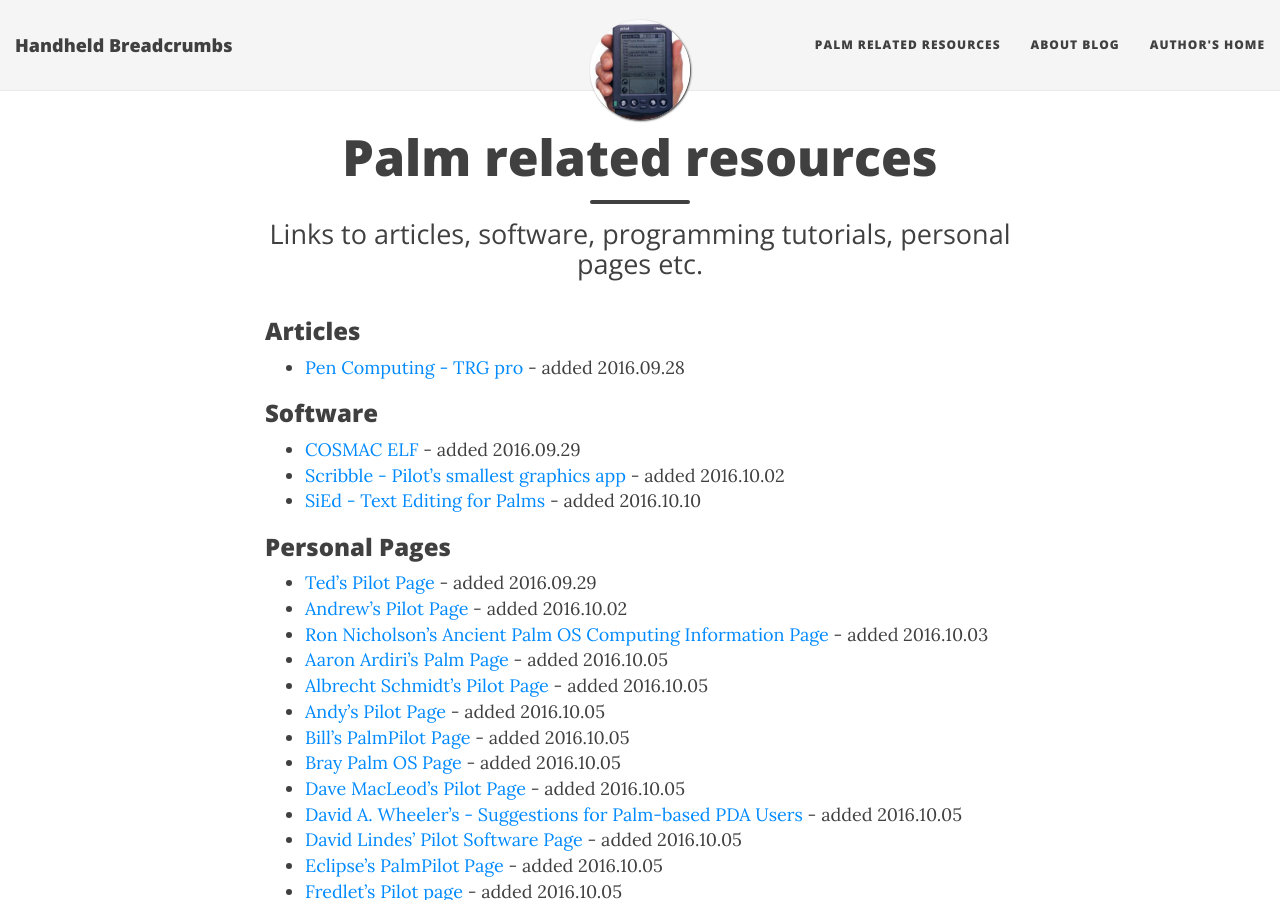
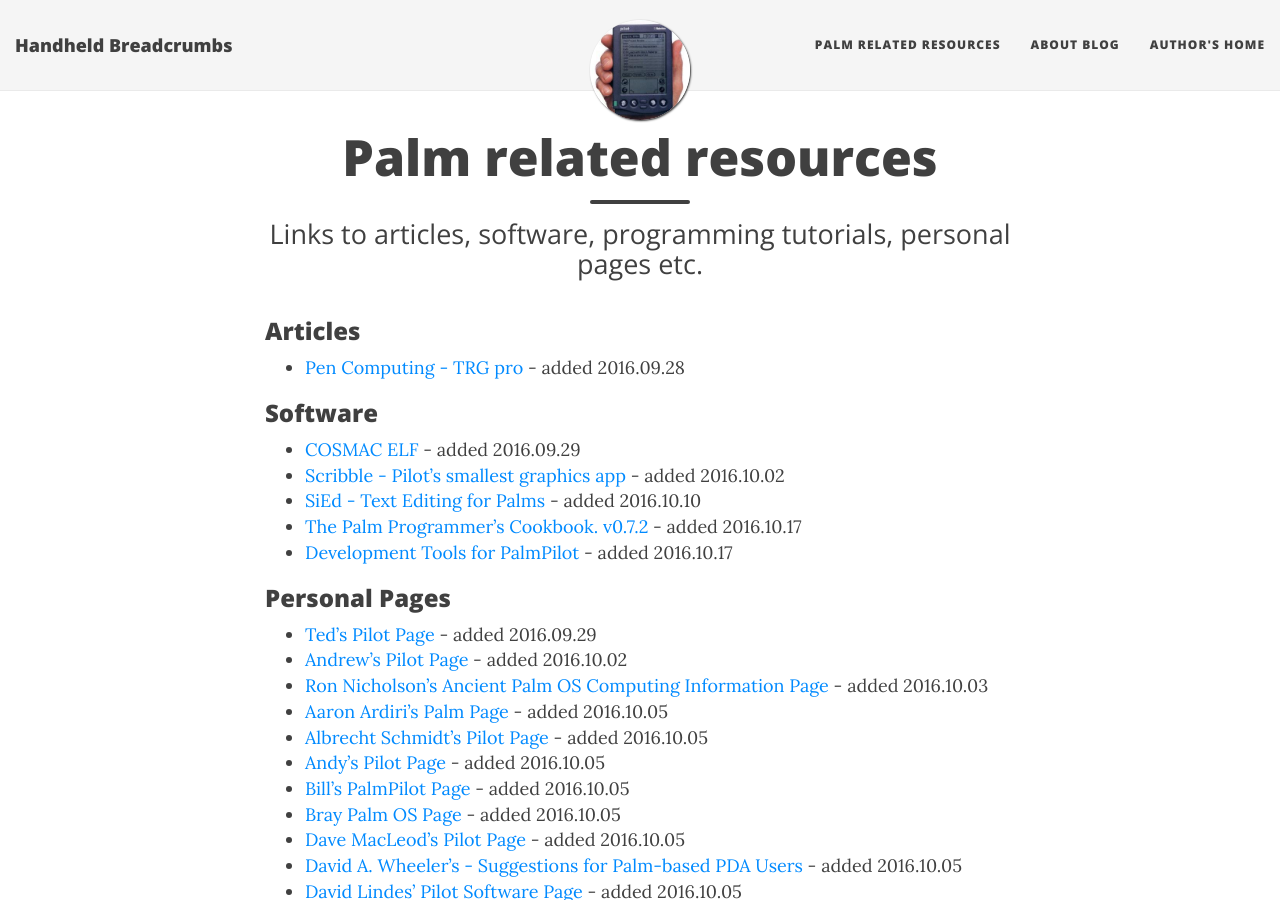
Before and after one commit to handheldbreadcrumbs/handheldbreadcrumbs.github.io, a Jekyll site: the page built from palmresources.md, in a window 1280 px wide and 900 px high. Built offline with Jekyll 4.4.1, drawn with Linux system fonts in a browser that asks for light colours; nearby versions of some CDN libraries.

Commit message:
added two links to programming section

```diff
--- a/palmresources.md
+++ b/palmresources.md
@@ -12,6 +12,8 @@ date:   2016-09-27 19:34:56
 * [COSMAC ELF](http://web.archive.org/web/20141224202616/http://www.cosmacelf.com/tinyelf.htm){:target="_blank"} - added 2016.09.29
 * [Scribble - Pilot's smallest graphics app](http://web.archive.org/web/19981205214849/http://www.iosphere.net/~howlett/pilot/scribble.html){:target="_blank"} - added 2016.10.02
 * [SiEd - Text Editing for Palms](https://web.archive.org/web/20070323092635/http://benroe.com/sied/index.php){:target="_blank"} - added 2016.10.10
+* [The Palm Programmer's Cookbook. v0.7.2](http://web.archive.org/web/20161010205110/http://onboardc.sourceforge.net/cookbook.html){:target="_blank"} - added 2016.10.17
+* [Development Tools for PalmPilot](http://web.archive.org/web/20160125232736/http://hewgill.com/pilot/){:target="_blank"} - added 2016.10.17
 
 ### Personal Pages
 * [Ted's Pilot Page](http://web.archive.org/web/19981203160903/http://web.mit.edu/tytso/www/pilot/index.html){:target="_blank"} - added 2016.09.29
```
